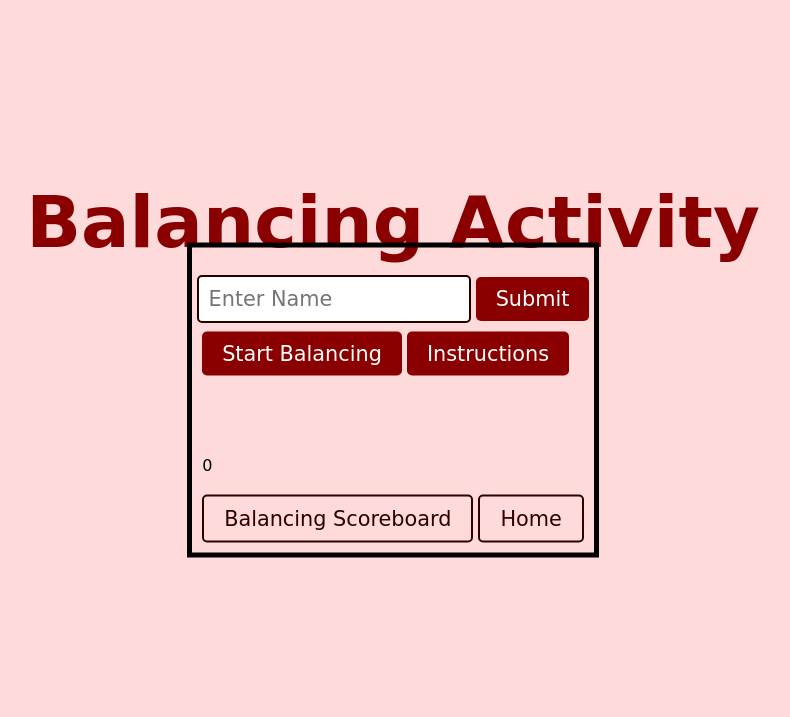
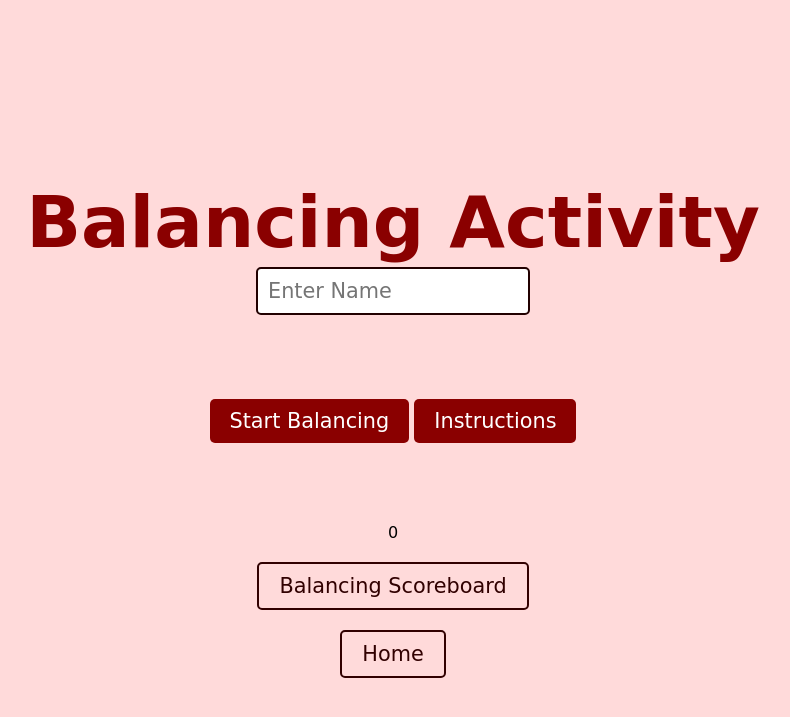
Before and after one commit to SherimaX/SonicSole, a Flask app: page /balance in a window 1280 px wide. Shown: the top 717 px of the page, without its empty margins (247-1037 px from the left). Run offline with Flask 3, Linux system fonts and the light colour scheme.

Commit message:
reroejfwoijsdov

```diff
--- a/web_page/templates/balance.html
+++ b/web_page/templates/balance.html
@@ -141,20 +141,6 @@
       font-family: Bradley Hand, cursive;
     }
 
-      .error {
-        border-color: red;
-      }
-      .error-placeholder::placeholder {
-        color: red;
-      }
-
-      .hidden-content {
-        border: 5px solid;
-        position: absolute;
-        top: 50%;
-        transform: translate(0, -50%);
-        padding: 10px;
-      }
     </style>
     <script>
       function fetchData() {
@@ -182,20 +168,19 @@
       function submitForm() {
         var form = document.getElementById("name-form");
         var formData = new FormData(form);
-        fetch("/submit", {
-          method: "POST",
-          body: formData,
-        }).then((response) => response.json());
+        fetch('/submit', {
+          method: 'POST',
+          body: formData
+        })
+        .then(response => response.json());
       }
 
-      document.addEventListener("DOMContentLoaded", function () {
-        document
-          .getElementById("startButton")
-          .addEventListener("click", function () {
-            fetch("/button_click", { method: "POST" })
-              .then((response) => response.json())
-              .then((data) => console.log(data.status))
-              .catch((error) => console.error("Error:", error));
+      document.addEventListener('DOMContentLoaded', function() {
+        document.getElementById('startButton').addEventListener('click', function() {
+          fetch('/button_click', { method: 'POST' })
+            .then(response => response.json())
+            .then(data => console.log(data.status))
+            .catch(error => console.error('Error:', error));
         });
       });
 
@@ -219,9 +204,7 @@
     <h1>Balancing Activity</h1>
     <form id="name-form">
       <input type="text" name="name" id="name-input" placeholder="Enter Name" />
-      <button type="submit">Submit</button>
     </form>
-    <div class="hidden-content" id="hidden-content">
     <div class="buttons">
       <button onclick="submitForm()" id="startButton">Start Balancing</button>
       <button onclick="openModal()">Instructions</button>
@@ -232,9 +215,8 @@
           <p>
             Press the "Start Balancing" button. Then, close your eyes and lift
             one of your legs up and off the ground. Keep balancing on your one
-              leg for as long as you can. As soon as your foot touches the
-              ground, your SonicSole should detect the force and the timer
-              should stop.
+            leg for as long as you can. As soon as your foot touches the ground,
+            your SonicSole should detect the force and the timer should stop.
           </p>
         </div>
       </div>
@@ -246,8 +228,5 @@
 
     <a href="/bScoreboard">Balancing Scoreboard</a>
     <a href="/">Home</a>
-    </div>
-    <script>
-    </script>
   </body>
 </html>
```
Lines whose indentation alone changed are shown as unchanged.
